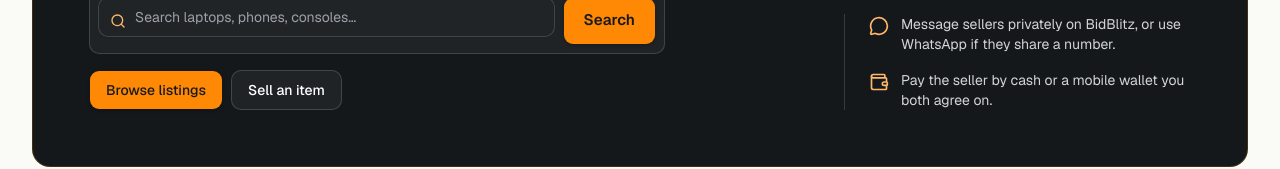
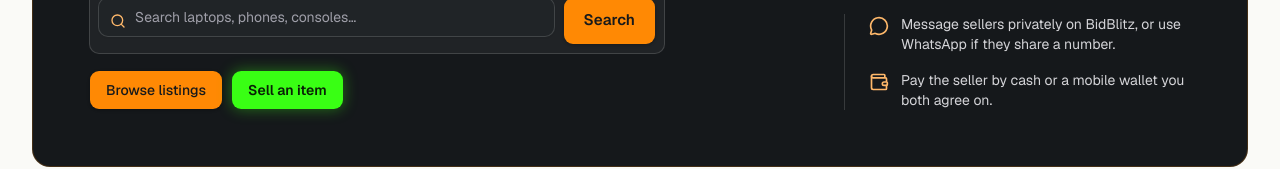
Before and after one commit to AndrewHYN/BidBlitz, a Next.js app: page / in a window 1280 px wide. Shown: the part 372-541 px from the top of the page. Built offline with nearby package versions, Linux system fonts and the light colour scheme; no server answers; the database is empty.

Commit message:
Give the homepage Sell an item button a solid neon-green glow (#34)

```diff
--- a/src/components/home/home-hero.tsx
+++ b/src/components/home/home-hero.tsx
@@ -31,7 +31,10 @@ export function HomeHero() {
             <Button asChild className="bg-orange-400 text-[#17191b] hover:bg-orange-300">
               <Link href="/browse">Browse listings</Link>
             </Button>
-            <Button asChild variant="outline" className="border-white/20 bg-white/5 text-white hover:bg-white/15 hover:text-white">
+            <Button
+              asChild
+              className="bg-[#39ff14] font-semibold text-[#092006] shadow-[0_0_14px_#39ff1459] hover:bg-[#68ff4c] hover:shadow-[0_0_20px_#39ff1480] focus-visible:outline-2 focus-visible:outline-offset-4 focus-visible:outline-white"
+            >
               <Link href="/sell">Sell an item</Link>
             </Button>
           </div>
```
